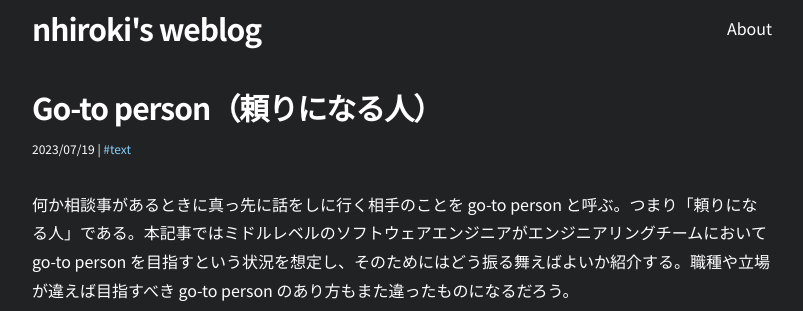
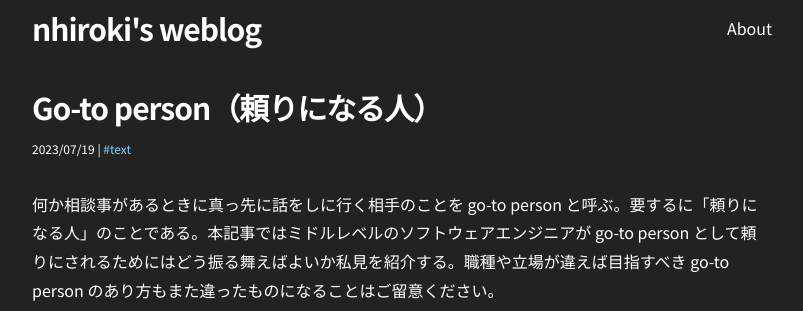
Before and after one commit to nhiroki/nhiroki.github.io, a Jekyll site: the page built from _posts/2023-07-19-go-to-person.md, in a window 1280 px wide and 900 px high, cut to the strip 0-311 px from the top of the window. Shown: the whole strip, without its empty margins (238-1041 px from the left). Built offline with Jekyll 4.4.1, drawn with Linux system fonts in a browser that asks for light colours; comment, search, counter and statistics services are not loaded.

Commit message:
Editorial fix

```diff
--- a/_posts/2023-07-19-go-to-person.md
+++ b/_posts/2023-07-19-go-to-person.md
@@ -6,7 +6,7 @@ tags: text
 image: /images/go-to-person.webp
 ---
 
-何か相談事があるときに真っ先に話をしに行く相手のことを go-to person と呼ぶ。つまり「頼りになる人」である。本記事ではミドルレベルのソフトウェアエンジニアがエンジニアリングチームにおいて go-to person を目指すという状況を想定し、そのためにはどう振る舞えばよいか紹介する。職種や立場が違えば目指すべき go-to person のあり方もまた違ったものになるだろう。
+何か相談事があるときに真っ先に話をしに行く相手のことを go-to person と呼ぶ。要するに「頼りになる人」のことである。本記事ではミドルレベルのソフトウェアエンジニアが go-to person として頼りにされるためにはどう振る舞えばよいか私見を紹介する。職種や立場が違えば目指すべき go-to person のあり方もまた違ったものになることはご留意ください。
 
 ![image](/images/go-to-person.webp)
 
```
